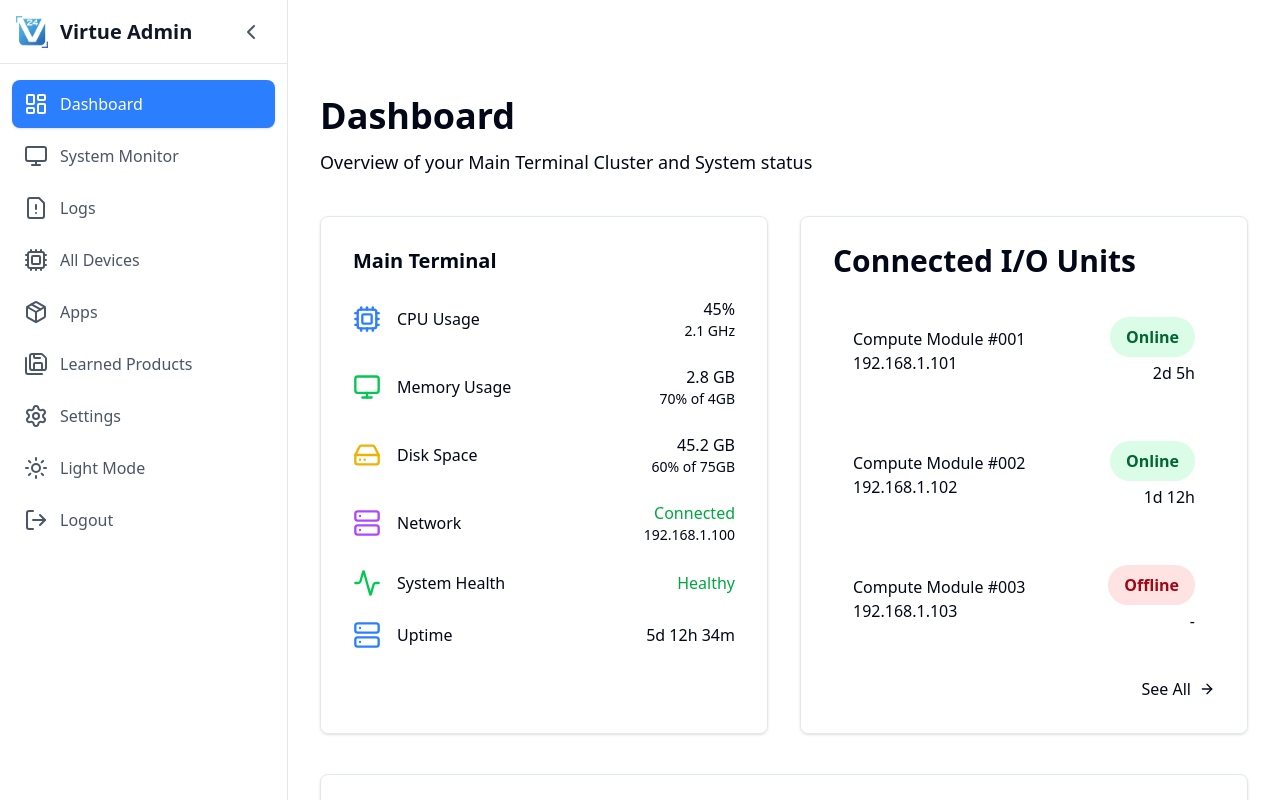
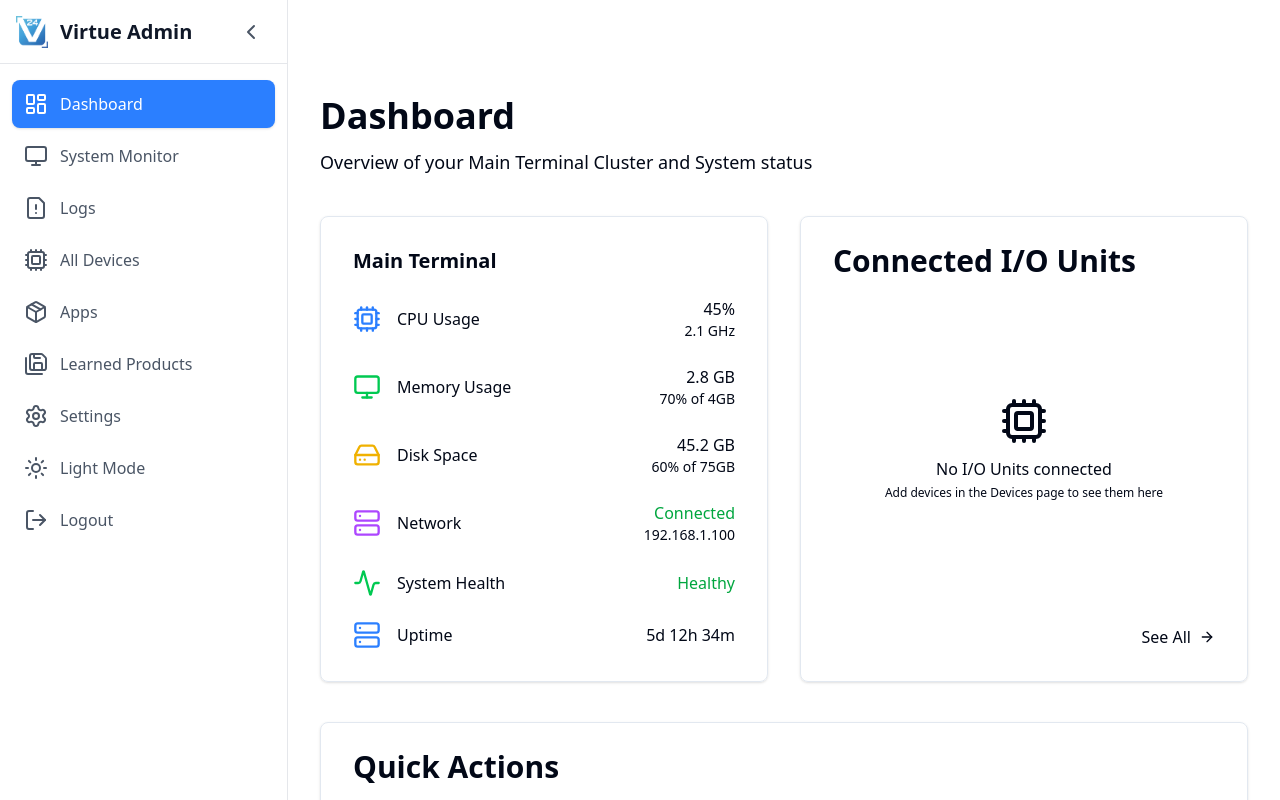
Before and after one commit to mustafateksen/virtue-local-admin-dashboard, a React (Vite) app: page /dashboard in a window 1280 px wide. Both pictures are taken after typing "Sample", "Sample123" into the empty fields and a click on the button "Sign in". Shown: the top 800 px of the page. Built offline with nearby package versions, Linux system fonts and the light colour scheme.

Commit message:
Implement I/O unit management in DashboardPage; add storage event listeners for real-time updates

```diff
--- a/src/pages/DashboardPage.tsx
+++ b/src/pages/DashboardPage.tsx
@@ -1,17 +1,87 @@
-import React from 'react';
+import React, { useState, useEffect } from 'react';
 import { useNavigate } from 'react-router-dom';
 import { Monitor, HardDrive, Cpu, Activity, Server, FileWarning, ArrowRight, Package } from 'lucide-react';
 import { useTheme } from '../contexts/ThemeContext';
 
+// Interface for I/O Units (matching DevicesPage)
+interface IOUnit {
+  id: string;
+  name: string;
+  ipAddress: string;
+  status: 'online' | 'offline';
+  inputs: number;
+  outputs: number;
+  lastActivity: string;
+}
+
+// LocalStorage key (same as in DevicesPage)
+const IO_UNITS_STORAGE_KEY = 'virtue-devices-io-units';
+
+// Helper function to load I/O units from localStorage
+const loadIOUnitsFromStorage = (): IOUnit[] => {
+  try {
+    const stored = localStorage.getItem(IO_UNITS_STORAGE_KEY);
+    return stored ? JSON.parse(stored) : [];
+  } catch (error) {
+    console.error('Failed to load I/O units from storage:', error);
+    return [];
+  }
+};
+
 export const DashboardPage: React.FC = () => {
   const { theme } = useTheme();
   const navigate = useNavigate();
+  const [ioUnits, setIOUnits] = useState<IOUnit[]>([]);
 
-  const connectedDevices = [
-    { name: 'Compute Module #001', ip: '192.168.1.101', status: 'Online', uptime: '2d 5h' },
-    { name: 'Compute Module #002', ip: '192.168.1.102', status: 'Online', uptime: '1d 12h' },
-    { name: 'Compute Module #003', ip: '192.168.1.103', status: 'Offline', uptime: '-' },
-  ];
+  // Load I/O units from localStorage on component mount
+  useEffect(() => {
+    const loadedUnits = loadIOUnitsFromStorage();
+    setIOUnits(loadedUnits);
+
+    // Listen for storage changes to update when devices are added/removed
+    const handleStorageChange = (e: StorageEvent) => {
+      if (e.key === IO_UNITS_STORAGE_KEY) {
+        const updatedUnits = loadIOUnitsFromStorage();
+        setIOUnits(updatedUnits);
+      }
+    };
+
+    window.addEventListener('storage', handleStorageChange);
+
+    // Also listen for custom events within the same window (for DevicesPage changes)
+    const handleDevicesUpdate = () => {
+      const updatedUnits = loadIOUnitsFromStorage();
+      setIOUnits(updatedUnits);
+    };
+
+    window.addEventListener('ioUnitsUpdated', handleDevicesUpdate);
+
+    return () => {
+      window.removeEventListener('storage', handleStorageChange);
+      window.removeEventListener('ioUnitsUpdated', handleDevicesUpdate);
+    };
+  }, []);
+
+  // Calculate uptime display
+  const getUptimeDisplay = (lastActivity: string, status: string) => {
+    if (status === 'offline') return '-';
+
+    try {
+      const lastTime = new Date(lastActivity);
+      const now = new Date();
+      const diffMs = now.getTime() - lastTime.getTime();
+      const diffHours = Math.floor(diffMs / (1000 * 60 * 60));
+      const diffDays = Math.floor(diffHours / 24);
+
+      if (diffDays > 0) {
+        return `${diffDays}d ${diffHours % 24}h`;
+      } else {
+        return `${diffHours}h`;
+      }
+    } catch {
+      return 'Unknown';
+    }
+  };
 
   return (
     <div className="space-y-8 lg:space-y-10">
@@ -91,32 +161,48 @@ export const DashboardPage: React.FC = () => {
 
         {/* Connected Devices */}
         <div className="bg-card shadow rounded-lg border border-border hover:shadow-lg transition-shadow">
-          <div className="px-6 py-6 sm:p-8">
+          <div className="px-6 py-6 sm:p-8 h-full flex flex-col">
             <h3 className="text-xl lg:text-2xl xl:text-3xl leading-6 font-bold text-foreground mb-6">
               Connected I/O Units
             </h3>
-            <div className="space-y-4">
-              {connectedDevices.map((device, index) => (
-                <div key={index} className="flex items-center justify-between p-4 lg:p-5 bg-secondary/50 rounded-lg hover:bg-secondary/70 transition-colors">
+            <div className="space-y-4 flex-1">
+              {ioUnits.length === 0 ? (
+                <div className="flex items-center justify-center p-6 text-center h-full min-h-[200px]">
+                  <div>
+                    <Cpu className="h-12 w-12 text-muted-foreground mx-auto mb-3" />
+                    <p className="text-sm lg:text-base text-muted-foreground">
+                      No I/O Units connected
+                    </p>
+                    <p className="text-xs text-muted-foreground mt-1">
+                      Add devices in the Devices page to see them here
+                    </p>
+                  </div>
+                </div>
+              ) : (
+                ioUnits.map((unit, index) => (
+                  <div key={unit.id || index} className="flex items-center justify-between p-4 lg:p-5 bg-secondary/50 rounded-lg hover:bg-secondary/70 transition-colors">
                     <div className="min-w-0 flex-1">
-                    <p className="text-sm lg:text-base font-medium text-foreground truncate">{device.name}</p>
-                    <p className="text-sm lg:text-base text-muted-foreground">{device.ip}</p>
+                      <p className="text-sm lg:text-base font-medium text-foreground truncate">{unit.name}</p>
+                      <p className="text-sm lg:text-base text-muted-foreground">{unit.ipAddress}</p>
                     </div>
                     <div className="text-right ml-4">
                       <span className={`inline-flex px-3 py-1 lg:px-4 lg:py-2 text-sm lg:text-base font-semibold rounded-full ${
-                      device.status === 'Online'
+                        unit.status === 'online'
                           ? theme === 'dark' ? 'bg-green-900 text-green-400' : 'bg-green-100 text-green-800'
                           : theme === 'dark' ? 'bg-red-900 text-red-400' : 'bg-red-100 text-red-800'
                       }`}>
-                      {device.status}
+                        {unit.status === 'online' ? 'Online' : 'Offline'}
                       </span>
-                    <p className="text-sm lg:text-base text-muted-foreground mt-1">{device.uptime}</p>
+                      <p className="text-sm lg:text-base text-muted-foreground mt-1">
+                        {getUptimeDisplay(unit.lastActivity, unit.status)}
+                      </p>
                     </div>
                   </div>
-              ))}
+                ))
+              )}
             </div>
 
-            {/* See All Button */}
+            {/* See All Button - Always at bottom right */}
             <div className="flex justify-end mt-6">
               <button
                 onClick={() => navigate('/devices')}
--- a/src/pages/DevicesPage.tsx
+++ b/src/pages/DevicesPage.tsx
@@ -112,6 +112,8 @@ const loadIOUnitsFromStorage = (): IOUnit[] => {
 const saveIOUnitsToStorage = (ioUnits: IOUnit[]) => {
   try {
     localStorage.setItem(IO_UNITS_STORAGE_KEY, JSON.stringify(ioUnits));
+    // Dispatch custom event to notify other components (like DashboardPage)
+    window.dispatchEvent(new CustomEvent('ioUnitsUpdated'));
   } catch (error) {
     console.error('Failed to save I/O units to storage:', error);
   }
```
Lines whose indentation alone changed are shown as unchanged.
